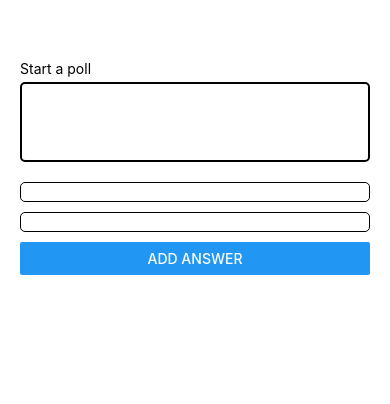
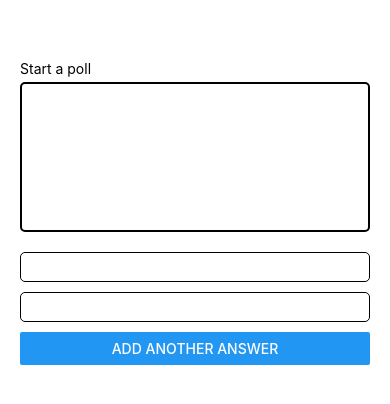
Before and after one commit to ectom/TakeAPoll, a React Native app: screen / in a window 390 px wide. Both pictures are taken after a click on the button "NEXT". Shown: the top 404 px of the page. Built offline with nearby package versions, Linux system fonts and the light colour scheme.

Commit message:
better phone styling. initial two inputs render on click

```diff
--- a/views/CreatePoll.js
+++ b/views/CreatePoll.js
@@ -7,12 +7,13 @@ export default class CreatePoll extends Component {
     super(props);
     this.state = {
       poll: '',
-      answers: ['ans-0'],
+      answers: [{answer: ''}],
       next: false,
       count: 1,
     };
     this.handleNextClick = this.handleNextClick.bind(this)
     this.renderTwoInputs = this.renderTwoInputs.bind(this)
+    this.renderOneInput = this.renderOneInput.bind(this)
   }
 
   classes = {
@@ -20,7 +21,7 @@ export default class CreatePoll extends Component {
       marginBottom: 5,
     },
     textInput: {
-      height: 20,
+      height: 30,
       width: 350,
       borderWidth: 1,
       borderRadius: 5,
@@ -36,7 +37,32 @@ export default class CreatePoll extends Component {
     }
   };
 
-  anotherAnswer() {
+  handleNextClick() {
+    this.setState({
+      next: true,
+      count: this.state.count + 1
+    });
+  }
+
+  renderTwoInputs() {
+    this.addAnswer()
+    return (
+    <>
+      <TextInput style={this.classes.textInput}/>
+      <TextInput style={this.classes.textInput}/>
+      <Button
+      style={this.classes.button}
+      onPress={() => {
+        this.setState({count: this.state.count + 1});
+        this.renderOneInput();
+      }}
+      title={'Add Another Answer'}
+      />
+    </>
+    );
+  }
+
+  renderOneInput() {
     return (
     <>
       <TextInput style={this.classes.textInput}/>
@@ -48,30 +74,12 @@ export default class CreatePoll extends Component {
     );
   }
 
-  handleNextClick() {
-    this.setState({
-      next: true,
-      count: this.state.count + 1
-    });
+  addAnswer(){
+    // this.setState((prevState) => ({
+    //   answers: [...prevState.answers, {answer: ''}],
+    // }));
   }
 
-  renderTwoInputs() {
-    return (
-    <>
-      <TextInput style={this.classes.textInput}/>
-      <TextInput style={this.classes.textInput}/>
-      <Button
-      style={this.classes.button}
-      onPress={() => {
-        this.setState({count: this.state.count + 1}, () => {
-          this.anotherAnswer()
-        });
-      }}
-      title={'add answer'}
-      />
-    </>
-    );
-  }
 
   render() {
 
@@ -80,7 +88,7 @@ export default class CreatePoll extends Component {
         marginBottom: 5,
       },
       textInput: {
-        height: 80,
+        height: 150,
         width: 350,
         borderWidth: 2,
         borderRadius: 5,
@@ -89,20 +97,14 @@ export default class CreatePoll extends Component {
       },
       button: {
         position: 'right',
-        height: 40,
+        height: 60,
         borderWidth: 2,
         borderRadius: 10,
         padding: 5,
       }
     };
 
-    const NextButton = <Button
-        style={this.classes.button}
-        title="Next"
-        onPress={() => {
-          this.handleNextClick()
-        }}
-      />
+    const NextButton = <Button style={this.classes.button} title="Next" onPress={() => {this.handleNextClick()}}/>
 
     return (
     <View>
@@ -111,10 +113,11 @@ export default class CreatePoll extends Component {
       style={classes.textInput}
       multiline
       numberOfLine={4}
-      onChangeText={(poll) => this.setState({poll: poll})}
+      onChangeText={(text) => this.setState({poll: text})}
       value={this.state.poll}
       />
       {(this.state.next) ? this.renderTwoInputs() : NextButton}
+
     </View>
     );
   }
```
